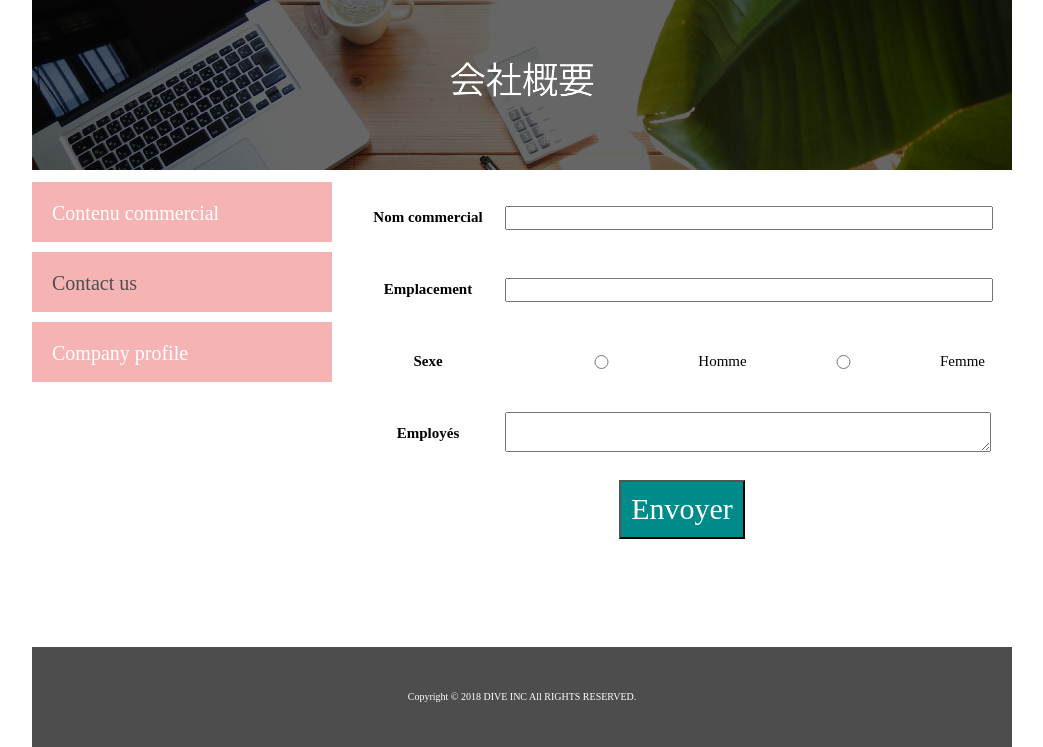
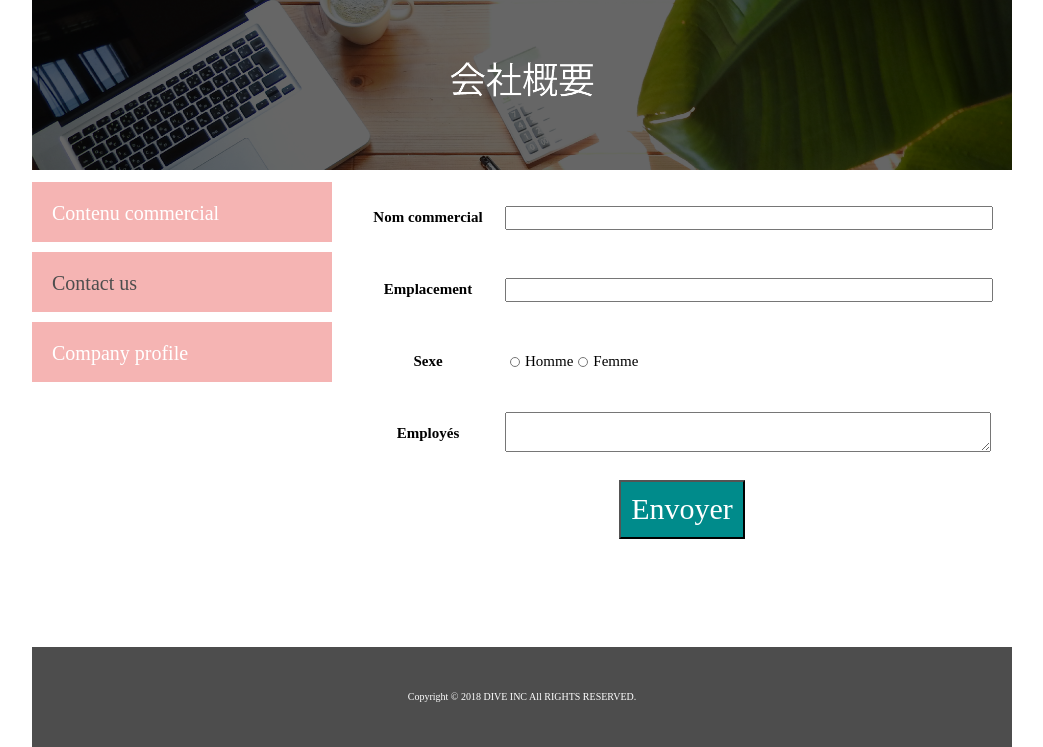
Before and after one commit to AngeMervane1Jdev/divehtml_1_exo, a plain HTML site: page index.html in a window 1280 px wide. Shown: the part 53-800 px from the top of the page, without its empty margins (118-1161 px from the left). Drawn offline with Linux system fonts and the light colour scheme.

Commit message:
finish update

```diff
--- a/css/style.css
+++ b/css/style.css
@@ -170,8 +170,11 @@ table{
   flex-direction: row;
 }
 input[type='radio']{
-  margin: 2px;
+  width: 10px;
+  margin-right: 5px;
+  margin-left: 5px;
 }
+
 .row{
   display: flex;
   flex-direction: row;
--- a/index.html
+++ b/index.html
@@ -47,10 +47,10 @@
             <tr>
               <th>Sexe</th>
               <td>
-                <p class="radio">
-                  <input type="radio" name="sexe">Homme
-                  <input type="radio" name="sexe">Femme
-                </p>
+                <div id="radio">
+                  <div class="radio"><input type="radio" name="sexe">Homme</div>
+                  <div class="radio"><input type="radio" name="sexe">Femme</div>
+                </div>
               </td>
             </tr>
             <tr>
```
